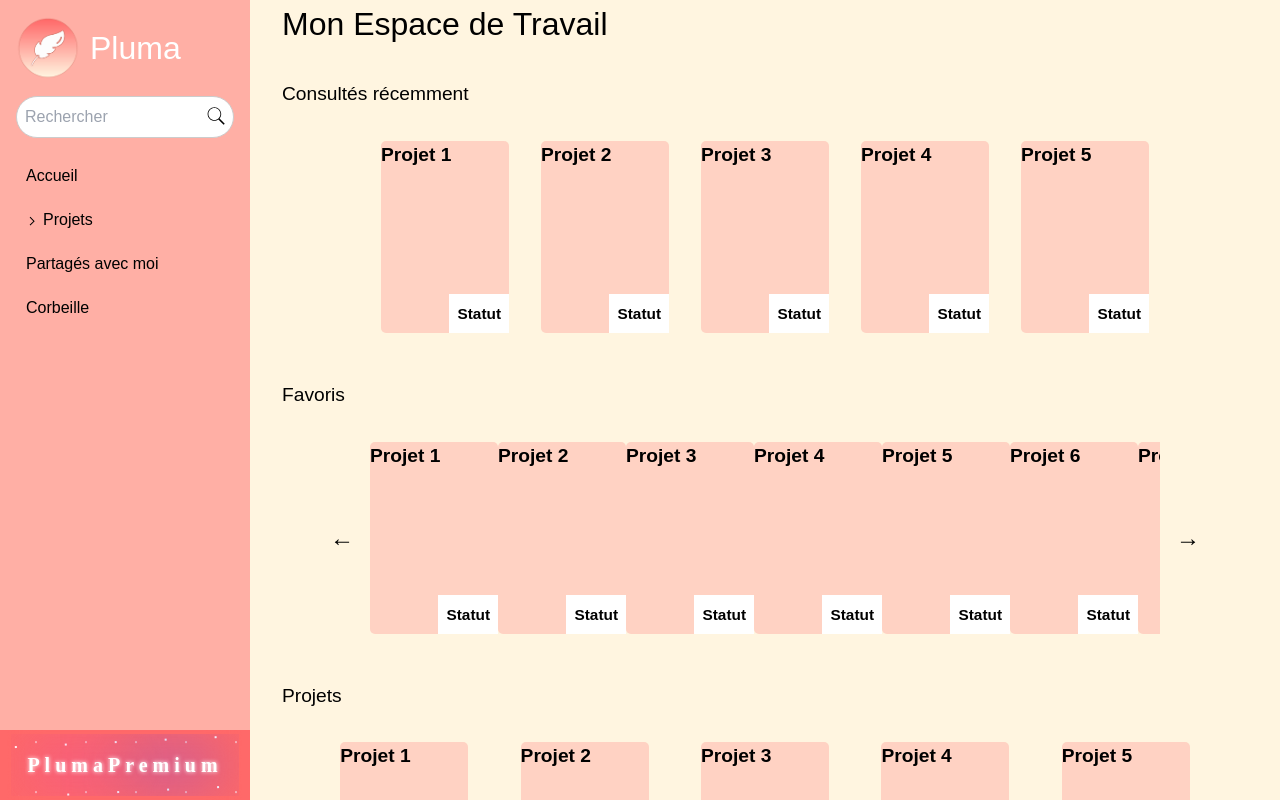
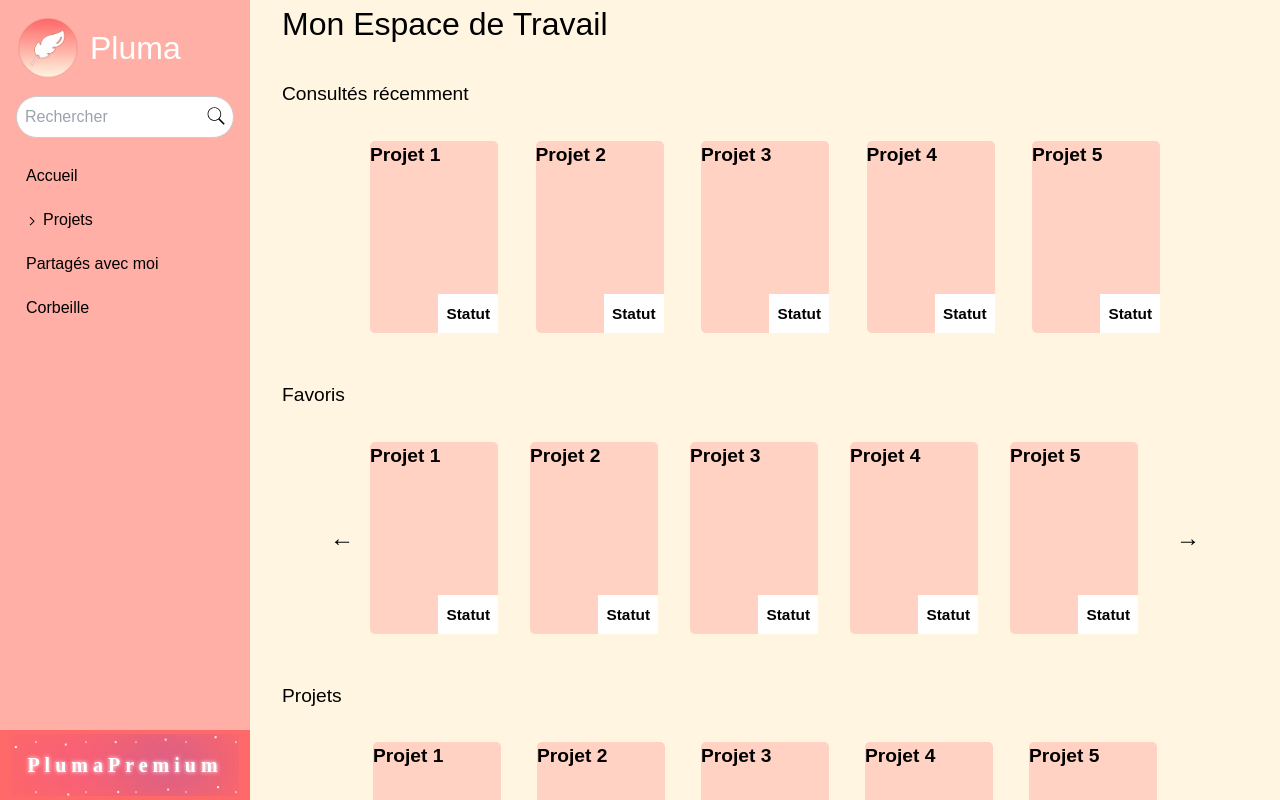
Before and after one commit to Nuxnuxx/Pluma, a React (Create React App) app in the folder client/: page /mon-espace in a window 1280 px wide. Built offline with nearby package versions, Linux system fonts and the light colour scheme.

Commit message:
Avancée de la page des projets (Alignement des section)

```diff
--- a/client/src/siteOutil/styles/StyleMonEspace.scss
+++ b/client/src/siteOutil/styles/StyleMonEspace.scss
@@ -40,20 +40,23 @@
     .liste-recents{
       display: flex;
       flex-direction: row;
+      justify-content: space-between;
       gap: 2rem;
+      width: calc(100% - 7rem);
     }
 
     .liste-favoris {
       display: flex;
       flex-direction: row;
       overflow-x: auto;
-      max-width: 100%;
+      gap: 2rem;
     }
 
     .liste-globale {
-      width: 100%;
       display: grid;
       grid-template-columns: repeat(5, 1fr);
+      width: calc(100% - 7rem);
+      grid-column-gap: calc(20% - 8rem);
       justify-items: center;
     }
   }
```
